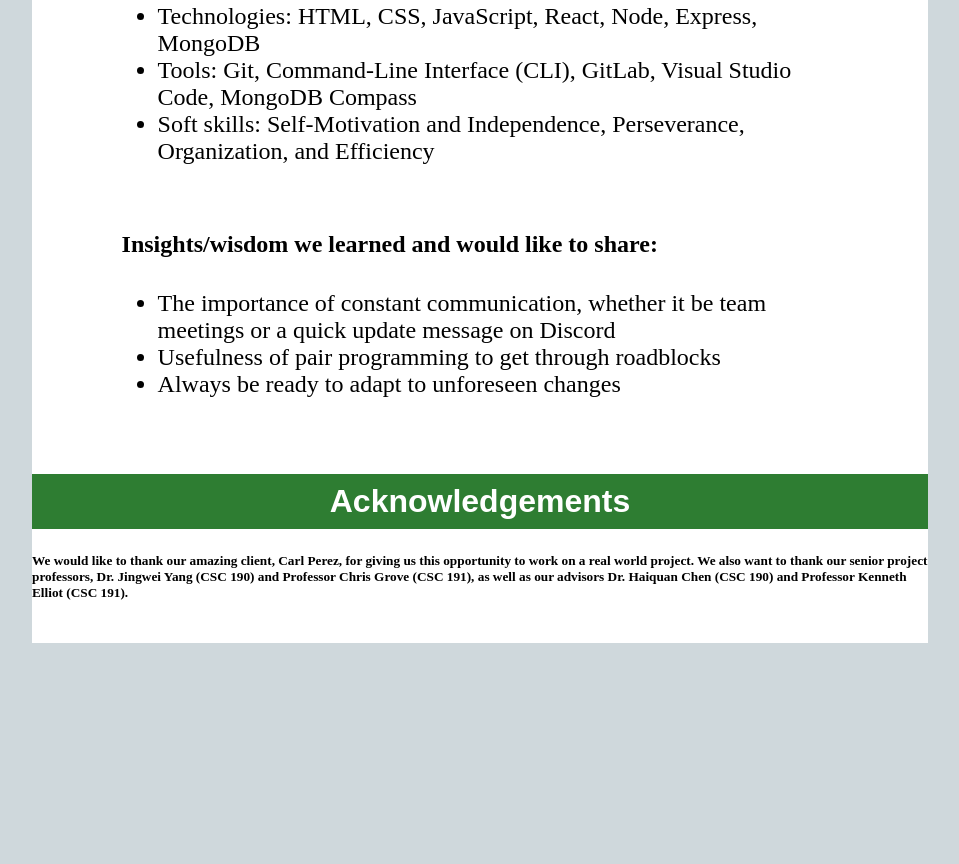
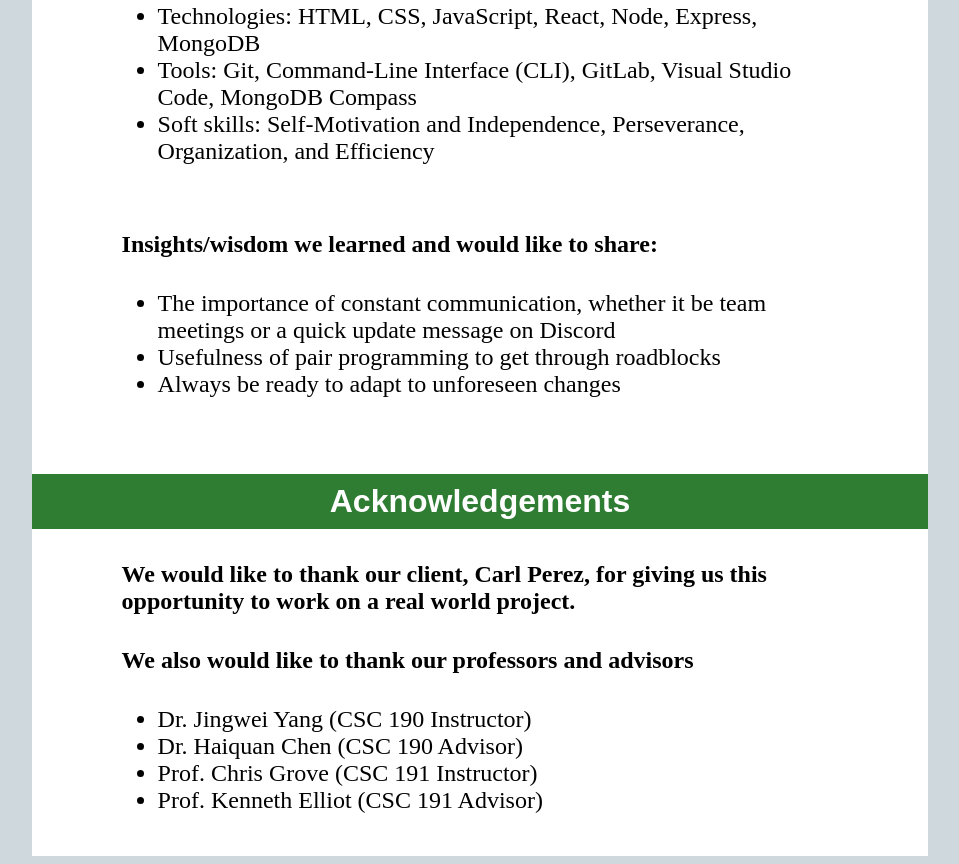
Before and after one commit to bunsoskitchen/bunsoskitchen.github.io, a plain HTML site: page index.html in a window 1280 px wide. Shown: the part 9578-10442 px from the top of the page, without its empty margins (160-1119 px from the left). Before the commit the page ends 10229 px from the top, so only its background shows below. Drawn offline with Linux system fonts and the light colour scheme.

Commit message:
Changed the layout for Acknowledgements section

```diff
--- a/index.html
+++ b/index.html
@@ -286,11 +286,14 @@
 
 		<h3>Acknowledgements</h3>
 		<p><!-- Change the description of the project strting from here -->
-			<h5>
-				We would like to thank our amazing client, Carl Perez, for giving us this opportunity to work on a real world project.
-				We also want to thank our senior project professors, Dr. Jingwei Yang (CSC 190) and Professor Chris Grove (CSC 191),
-				as well as our advisors Dr. Haiquan Chen (CSC 190) and Professor Kenneth Elliot (CSC 191).
-			</h5>
+			<h4>We would like to thank our client, Carl Perez, for giving us this opportunity to work on a real world project.</h4>
+			<h4>We also would like to thank our professors and advisors</h4>
+			<ul>
+				<li>Dr. Jingwei Yang (CSC 190 Instructor)</li>
+				<li>Dr. Haiquan Chen (CSC 190 Advisor)</li>
+				<li>Prof. Chris Grove (CSC 191 Instructor)</li>
+				<li>Prof. Kenneth Elliot (CSC 191 Advisor)</li>
+			</ul>
 		</p>
 		<br>
 
```
